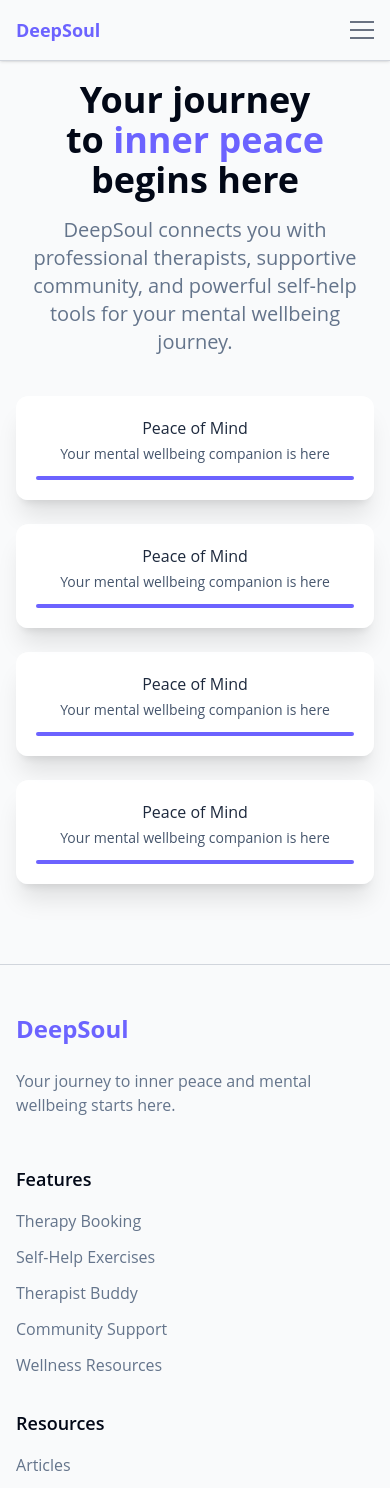
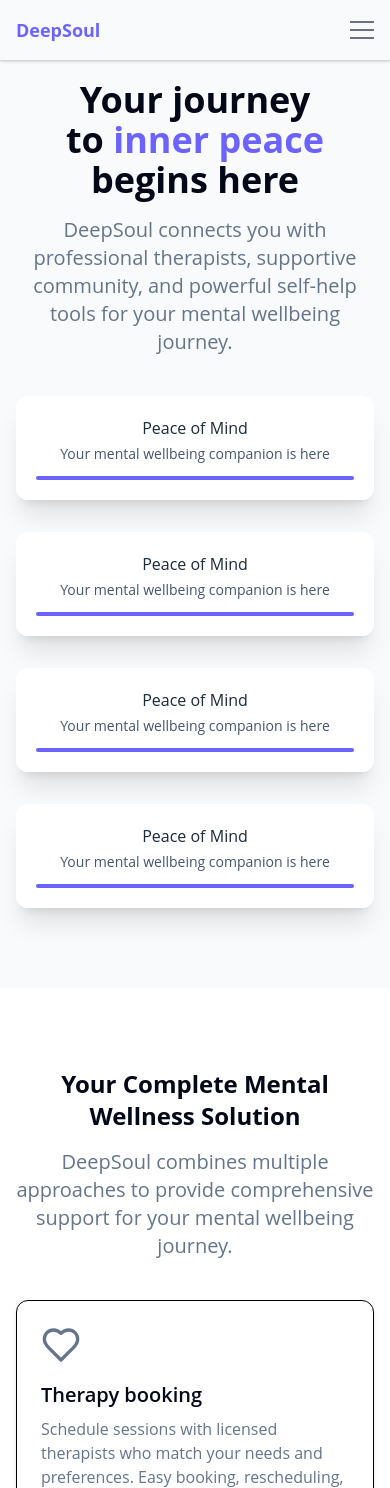
Before and after one commit to vidhi-thakur/deepsoul_assignment, a Next.js app: page / in a window 390 px wide. Shown: the top 1488 px of the page. Built offline with nearby package versions, Linux system fonts and the light colour scheme.

Commit message:
ui: features section
- added features
- made the section responsive
- made css updates in hero section

```diff
--- a/app/page.tsx
+++ b/app/page.tsx
@@ -1,9 +1,11 @@
+import FeaturesSection from "@/components/FeaturesSection";
 import HeroSection from "@/components/HeroSection";
 
 export default function Home() {
   return (
     <main className="min-h-screen w-full">
       <HeroSection />
+      <FeaturesSection />
     </main>
   );
 }
--- /dev/null
+++ b/components/FeaturesSection.tsx
@@ -0,0 +1,81 @@
+import type { FC } from "react";
+
+const cards = [
+  {
+    title: "Therapy booking",
+    description:
+      "Schedule sessions with licensed therapists who match your needs and preferences. Easy booking, rescheduling, and virtual sessions.",
+  },
+  {
+    title: "Self-help Exercises",
+    description:
+      "Access guided meditations, journaling prompts, breathing exercises, and personalized activities to build resilience and mindfulness.",
+  },
+  {
+    title: "Therapist Buddy",
+    description:
+      "Your assigned therapist keeps track of your progress, provides personalized exercises, and is available when you need guidance.",
+  },
+  {
+    title: "Supportive Community",
+    description:
+      "Connect with others who understand what you're going through. Share experiences, offer support, and never feel alone in your journey.",
+  },
+  {
+    title: "Wellness Resources",
+    description:
+      "Explore our extensive library of articles, blogs, audiobooks, and podcasts covering various mental health topics.",
+  },
+];
+
+const FeaturesSection: FC = () => {
+  return (
+    <section className="bg-white dark:bg-background px-4 md:px-6">
+      <div className="min-h-screen max-w-[1400px] mx-auto flex flex-col justify-center align-items-center gap-10 py-20 lg:px-6">
+        <div className="text-center">
+          <h1 className="text-2xl md:text-5xl lg:text-6xl font-bold text-heading text-balance">
+            Your Complete Mental Wellness Solution
+          </h1>
+          <p className="text-xl text-content dark:text-content max-w-[800px] mx-auto mt-4">
+            DeepSoul combines multiple approaches to provide comprehensive
+            support for your mental wellbeing journey.
+          </p>
+        </div>
+        <div className="grid lg:grid-cols-4 md:grid-cols-2 grid-cols-1 gap-10">
+          {cards.map((card) => (
+            <div
+              key={card.title}
+              className="bg-white dark:bg-slate-800/90 rounded-xl p-6 shadow-md border hover:shadow-lg transition-shadow animate-fade-in"
+              style={{ animationDelay: "0.1s" }}
+            >
+              <div className="mb-4">
+                <svg
+                  xmlns="http://www.w3.org/2000/svg"
+                  width="24"
+                  height="24"
+                  viewBox="0 0 24 24"
+                  fill="none"
+                  stroke="currentColor"
+                  stroke-width="2"
+                  stroke-linecap="round"
+                  stroke-linejoin="round"
+                  className="h-10 w-10 text-content dark:text-content"
+                >
+                  <path d="M19 14c1.49-1.46 3-3.21 3-5.5A5.5 5.5 0 0 0 16.5 3c-1.76 0-3 .5-4.5 2-1.5-1.5-2.74-2-4.5-2A5.5 5.5 0 0 0 2 8.5c0 2.3 1.5 4.05 3 5.5l7 7Z"></path>
+                </svg>
+              </div>
+              <h3 className="text-xl font-semibold mb-2 text-heading dark:text-heading">
+                {card.title}
+              </h3>
+              <p className="text-content dark:text-content">
+                {card.description}
+              </p>
+            </div>
+          ))}
+        </div>
+      </div>
+    </section>
+  );
+};
+
+export default FeaturesSection;
--- a/components/HeroSection.tsx
+++ b/components/HeroSection.tsx
@@ -29,8 +29,8 @@ const cards = [
 
 const HeroSection: FC = () => {
   return (
-    <div className="bg-background dark:bg-background px-4 md:px-6">
-      <section className="min-h-screen max-w-[1400px] mx-auto flex flex-col justify-center align-items-center gap-10 py-20">
+    <section className="bg-background dark:bg-background px-4 md:px-6">
+      <div className="min-h-screen max-w-[1400px] mx-auto flex flex-col justify-center align-items-center gap-10 py-20 lg:px-6">
         <div className="text-center">
           <h1 className="text-4xl md:text-5xl lg:text-6xl font-bold text-heading text-balance">
             Your journey to <span className="text-primary">inner peace</span>{" "}
@@ -42,7 +42,7 @@ const HeroSection: FC = () => {
             journey.
           </p>
         </div>
-        <div className="grid lg:grid-cols-4 md:grid-cols-2 grid-cols-1 gap-6">
+        <div className="grid lg:grid-cols-4 md:grid-cols-2 grid-cols-1 gap-8">
           {cards.map((card) => (
             <div
               key={card.title}
@@ -58,8 +58,8 @@ const HeroSection: FC = () => {
             </div>
           ))}
         </div>
-      </section>
-    </div>
+      </div>
+    </section>
   );
 };
 
```
